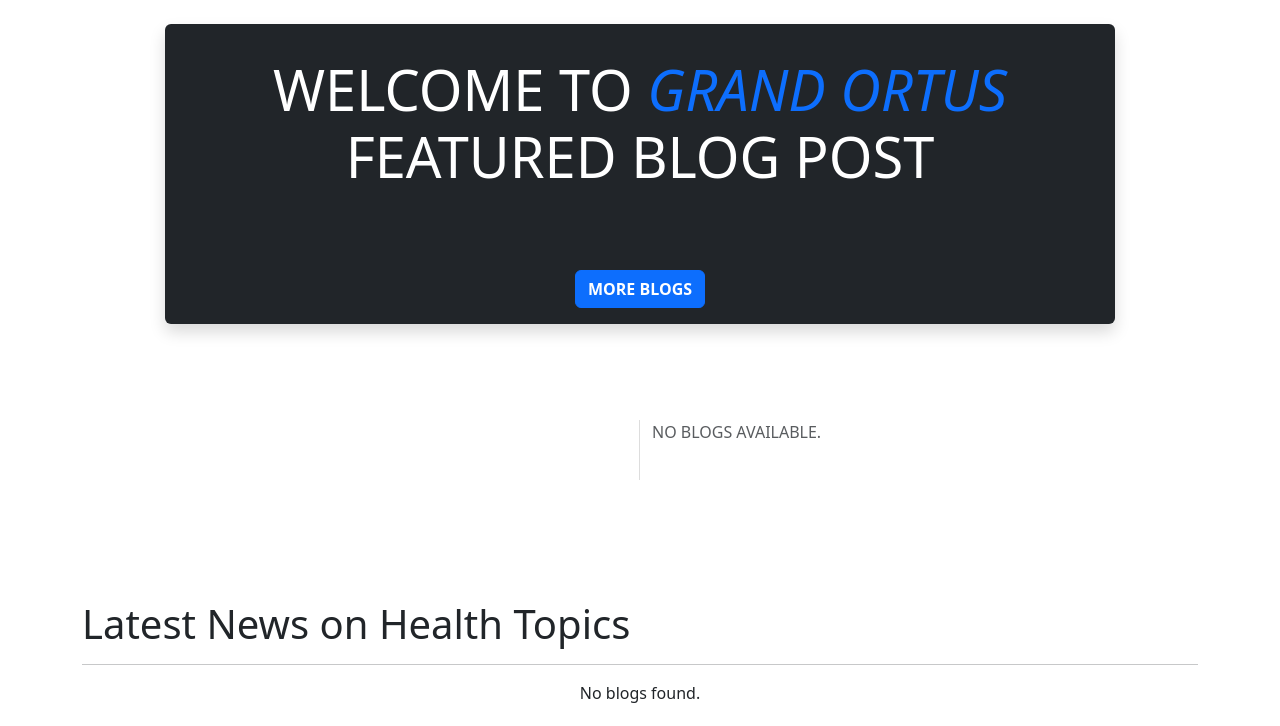
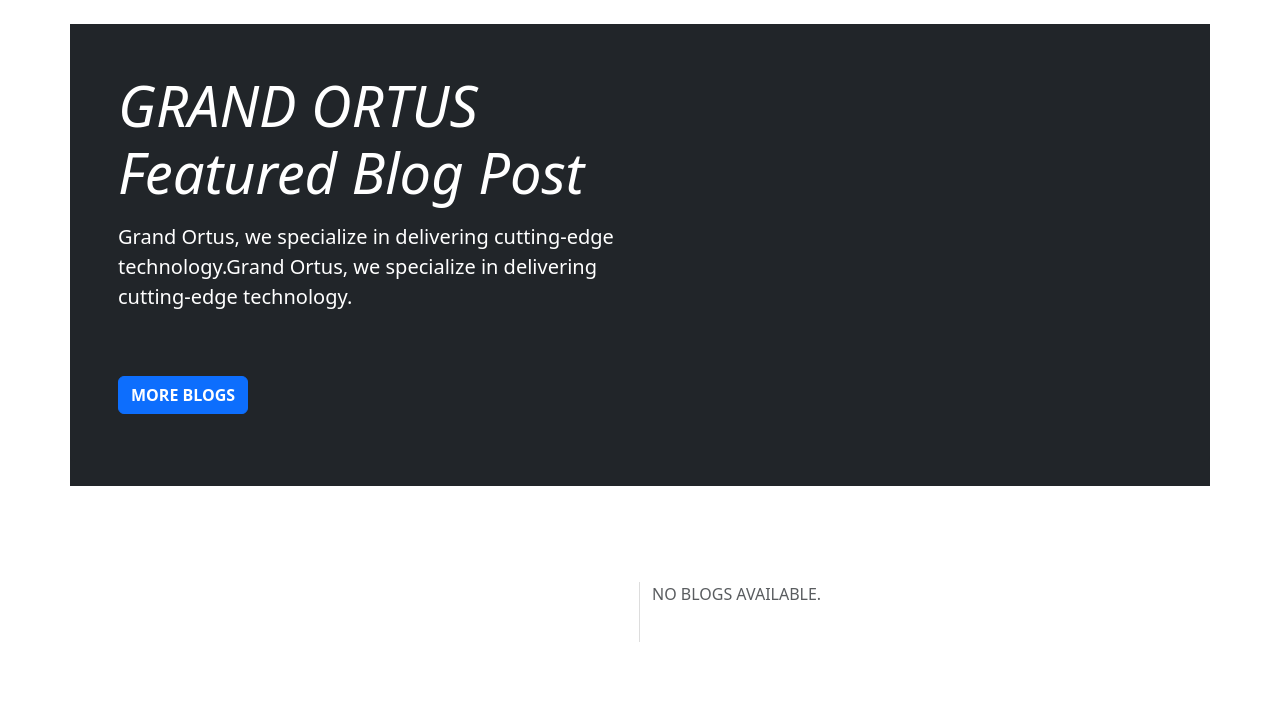
Before and after one commit to akanksha070191/Blog, a Django app: page / in a window 1280 px wide. Shown: the part 57-783 px from the top of the page. Run offline with Django 5.2, Linux system fonts and the light colour scheme; data that the repository does not hold is empty.

Commit message:
chnage hero section

```diff
--- a/templates/blog.html
+++ b/templates/blog.html
@@ -82,20 +82,19 @@
     {% comment %} Hero Section {% endcomment %}
 
     <div class="container">
-        <div class="row justify-content-center mt-4">
-            <div class="col-10 rounded shadow p-3 bg-dark  ">
-
-                <h1 class="display-4 mt-3 text-center pb-4 text-uppercase text-white">
-                    Welcome To <span class="fst-italic text-primary">GRAND ORTUS</span> Featured Blog Post
-                </h1>
-
-                <div class="d-flex justify-content-center">
-                <a href="{% url 'allBlogs' %}" class=" fw-bold btn btn-primary text-uppercase mt-5">More Blogs</a>
+        <div class="row mt-4 bg-dark">
+            <div class="p-4 p-md-5 mb-4 text-white rounded bg-dark">
+                <div class="col-md-6 px-0">
+                  <h1 class="display-4 fst-italic">GRAND ORTUS</span> Featured Blog Post</h1>
+                  <p class="lead my-3">Grand Ortus, we specialize in delivering cutting-edge technology.Grand Ortus, we specialize in delivering cutting-edge technology.</p>
+                  <a href="{% url 'allBlogs' %}" class=" fw-bold btn btn-primary text-uppercase mt-5">More Blogs</a>
                 </div>
-            </div>
+              </div>
 
         </div>
     </div>
+
+
     <section class="container mt-5">
         <!-- Featured Blog Post Section -->
         <div class="row p-4 p-md-5 mb-4  ">
```
